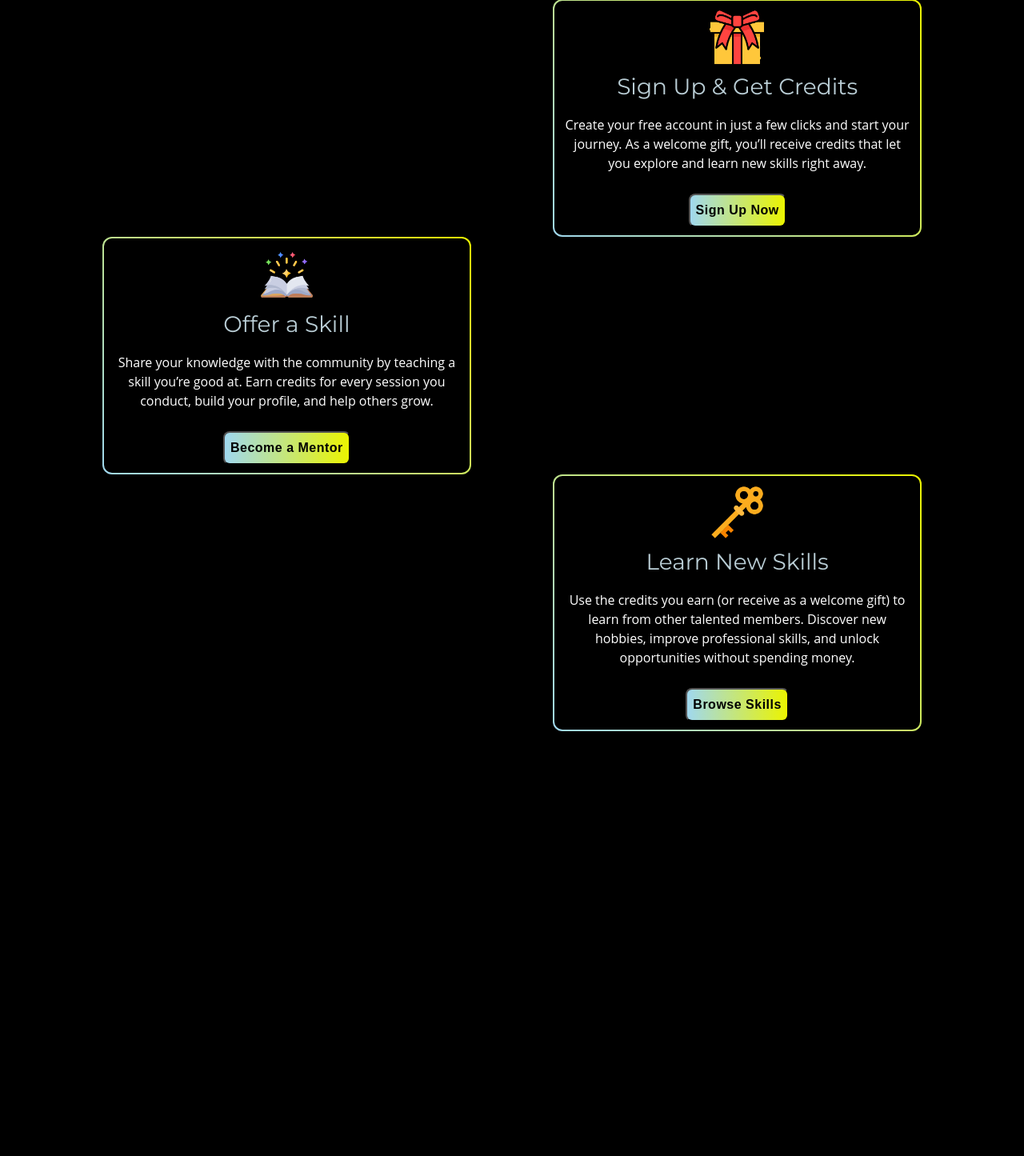
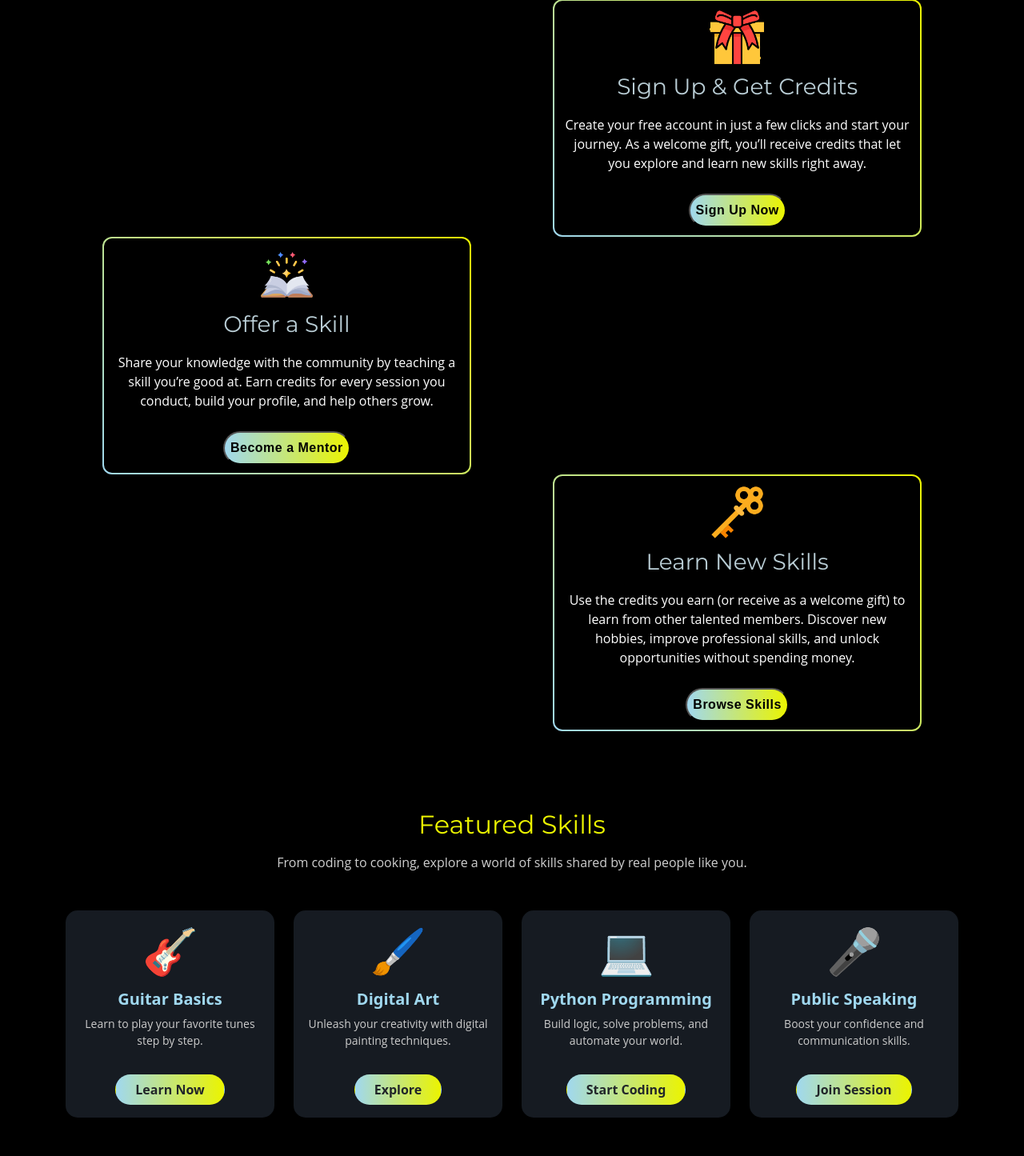
Before and after one commit to Isoo-Pal/TalentBridge, a Django app: page / in a window 1280 px wide. Shown: the part 527-1972 px from the top of the page at 80% size. Before the commit the page ends 1441 px from the top, so only its background shows below. Run offline with Django 4.2, Linux system fonts and the light colour scheme.

Commit message:
Designed Featured skills section

```diff
--- a/TalentBridge/myapp/templates/myapp/index.html
+++ b/TalentBridge/myapp/templates/myapp/index.html
@@ -36,4 +36,79 @@
   </div>
 </div>
 
+{% comment %} Featured skills section {% endcomment %}
+
+<!-- Featured Skills Section (Dark Mode) -->
+<section class="py-5 " style="background-color: black;">
+  <div class="container text-center">
+    <h2 class=" mb-3" style="color: #EBF400; margin-top: 50px;">Featured Skills</h2>
+    <p class="mb-5" style="color: #cfcfcf;">
+      From coding to cooking, explore a world of skills shared by real people like you.
+    </p>
+
+    <div class="row g-4">
+      <!-- Card 1 -->
+      <div class="col-12 col-sm-6 col-md-3">
+        <div class="card featuredSectioncard1 h-100 border-0 text-center" style="background-color: #161B22; color: white; border-radius: 15px;">
+          <div class="card-body ">
+            <div class="display-4 mb-3" style="color: #EBF400;">🎸</div>
+            <h5 class="card-title fw-semibold" style="color: #A0D8EF;">Guitar Basics</h5>
+            <p class="card-text small" style="color: #ccc;">
+              Learn to play your favorite tunes step by step.
+            </p>
+            <a href="#" class="btn mt-3 px-4 text-dark fw-semibold"
+               style="background : linear-gradient(90deg, #A0D8EF, #EBF400); border-radius: 25px;">Learn Now</a>
+          </div>
+        </div>
+      </div>
+
+      <!-- Card 2 -->
+      <div class="col-12 col-sm-6 col-md-3 ">
+        <div class="card h-100 border-0 text-center featuredSectioncard2" style="background-color: #161B22; color: white; border-radius: 15px;">
+          <div class="card-body">
+            <div class="display-4 mb-3" style="color: #EBF400;">🖌️</div>
+            <h5 class="card-title fw-semibold" style="color: #A0D8EF;">Digital Art</h5>
+            <p class="card-text small" style="color: #ccc;">
+              Unleash your creativity with digital painting techniques.
+            </p>
+            <a href="#" class="btn mt-3 px-4 text-dark fw-semibold"
+               style="background : linear-gradient(90deg, #A0D8EF, #EBF400); border-radius: 25px;">Explore</a>
+          </div>
+        </div>
+      </div>
+
+      <!-- Card 3 -->
+      <div class="col-12 col-sm-6 col-md-3 ">
+        <div class="card h-100 border-0 text-center featuredSectioncard3" style="background-color: #161B22; color: white; border-radius: 15px;">
+          <div class="card-body">
+            <div class="display-4 mb-3" style="color: #EBF400;">💻</div>
+            <h5 class="card-title fw-semibold" style="color: #A0D8EF;">Python Programming</h5>
+            <p class="card-text small" style="color: #ccc;">
+              Build logic, solve problems, and automate your world.
+            </p>
+            <a href="#" class="btn mt-3 px-4 text-dark fw-semibold"
+               style="background : linear-gradient(90deg, #A0D8EF, #EBF400); border-radius: 25px;">Start Coding</a>
+          </div>
+        </div>
+      </div>
+
+      <!-- Card 4 -->
+      <div class="col-12 col-sm-6 col-md-3 ">
+        <div class="card h-100 border-0 text-center featuredSectioncard4" style="background-color: #161B22; color: white; border-radius: 15px;">
+          <div class="card-body">
+            <div class="display-4 mb-3" style="color: #EBF400;">🎤</div>
+            <h5 class="card-title fw-semibold" style="color: #A0D8EF;">Public Speaking</h5>
+            <p class="card-text small" style="color: #ccc;">
+              Boost your confidence and communication skills.
+            </p>
+            <a href="#" class="btn mt-3 px-4 text-dark fw-semibold"
+               style="background : linear-gradient(90deg, #A0D8EF, #EBF400); border-radius: 25px;">Join Session</a>
+          </div>
+        </div>
+      </div>
+    </div>
+  </div>
+</section>
+
+
 {% endblock content %}
--- a/TalentBridge/static/css/style.css
+++ b/TalentBridge/static/css/style.css
@@ -113,11 +113,23 @@ button {
   margin-bottom: 10px;
   padding: 7px;
   color: black;
+  border-radius: 25px;
   background : linear-gradient(90deg, #A0D8EF, #EBF400);
-  border-radius: 8px;
   cursor: pointer;
 }
 .workingButtons:hover{
   transform: scale(1.05);
   text-shadow: 0 0 5px #A0D8EF, 0 0 10px #EBF400;
 }
+
+
+.featuredSectioncard1:hover,
+.featuredSectioncard2:hover,
+.featuredSectioncard3:hover,
+.featuredSectioncard4:hover
+{
+   transform: scale(1.08);
+      background-color: #1a1a1a;
+      box-shadow: 0 0 25px #EBF40088;
+      border-color: #EBF400;
+}
```
